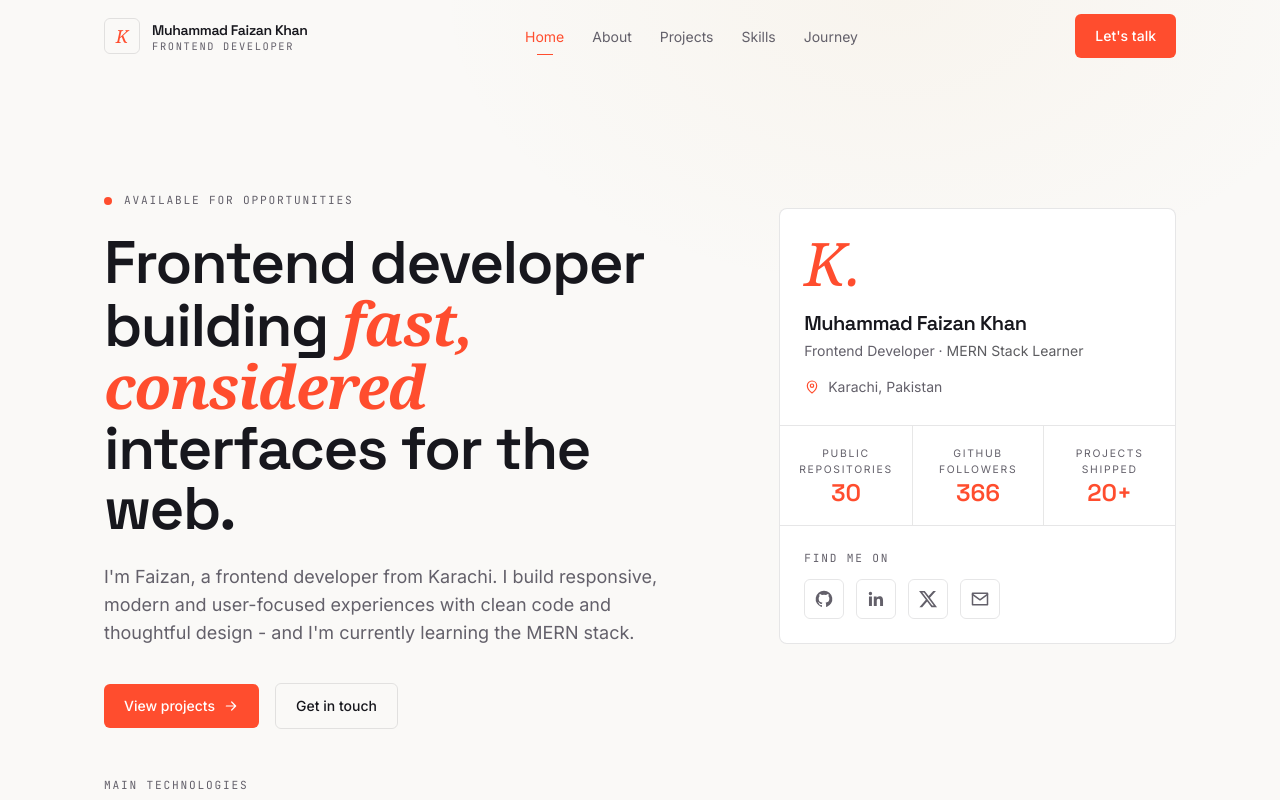
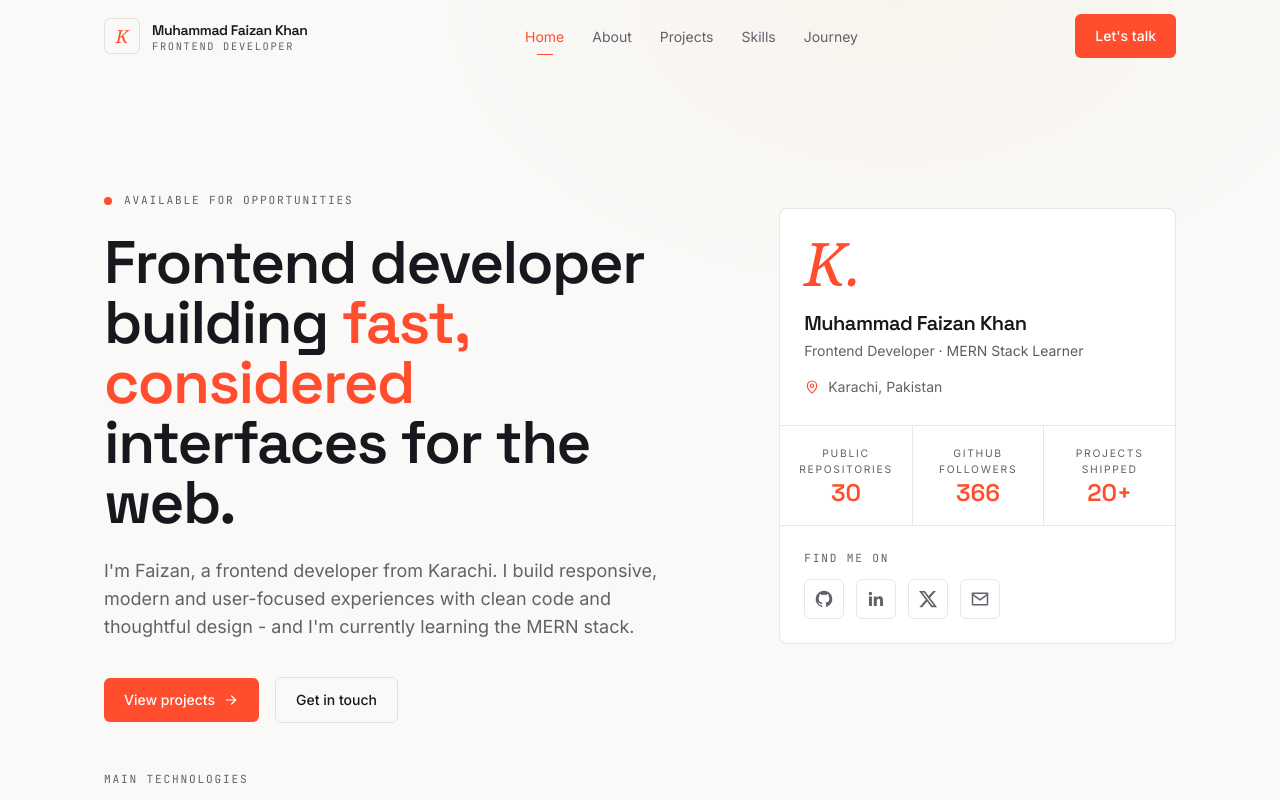
Before and after one commit to Faizan-khan144/faizan-portfolio, a React (Vite) app: page / in a window 1280 px wide. Shown: the top 800 px of the page. Built offline with nearby package versions, Linux system fonts and the light colour scheme.

Commit message:
style: light theme base styles, scrollbar and utilities

```diff
--- a/src/index.css
+++ b/src/index.css
@@ -3,7 +3,7 @@
 @tailwind utilities;
 
 :root {
-  color-scheme: dark;
+  color-scheme: light;
 }
 
 html {
@@ -25,15 +25,15 @@ body {
   width: 11px;
 }
 ::-webkit-scrollbar-track {
-  background: #08080a;
+  background: #f4f3ef;
 }
 ::-webkit-scrollbar-thumb {
-  background: #232329;
+  background: #d9d6cd;
   border-radius: 999px;
-  border: 3px solid #08080a;
+  border: 3px solid #f4f3ef;
 }
 ::-webkit-scrollbar-thumb:hover {
-  background: #33333b;
+  background: #c4c1b8;
 }
 
 @layer base {
@@ -68,7 +68,7 @@ body {
   }
 
   .chip {
-    @apply inline-flex items-center rounded-full border border-line bg-white/[0.03] px-3 py-1 font-mono text-xs text-ink/80 transition-colors duration-200 hover:border-accent/40 hover:text-accent;
+    @apply inline-flex items-center rounded-full border border-line bg-surface px-3 py-1 font-mono text-xs text-ink/75 transition-colors duration-200 hover:border-accent/50 hover:text-accent;
   }
 
   .btn-base {
@@ -78,7 +78,7 @@ body {
 
 @layer utilities {
   .text-accent-serif {
-    @apply font-serif italic text-accent;
+    @apply text-accent;
   }
 }
 
```
